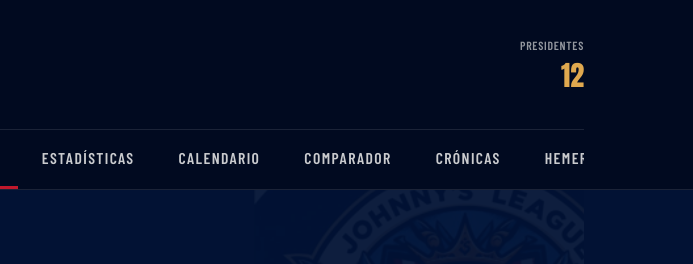
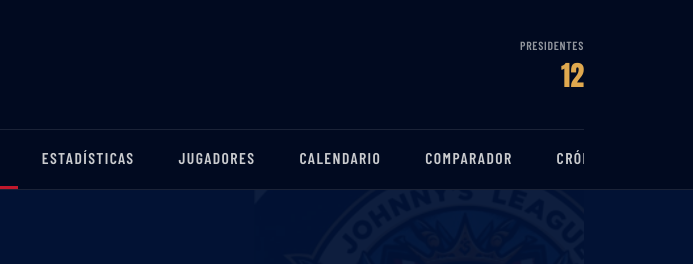
Before and after one commit to LeRaiben/johnnys-league, a website: page presidentes.html in a window 1280 px wide. Shown: the top 264 px of the page, 587-1280 px from the left. Drawn offline with nearby package versions, Linux system fonts and the light colour scheme; files whose address does not match are found by name.

Commit message:
Update presidentes.html

```diff
--- a/presidentes.html
+++ b/presidentes.html
@@ -98,6 +98,7 @@
       <a href="index.html#mercado">Mercado</a>
       <a href="presidentes.html" class="activo">Presidentes</a>
       <a href="estadisticas.html">Estadísticas</a>
+      <a href="jugadores.html">Jugadores</a>
       <a href="calendario.html">Calendario</a>
       <a href="comparador.html">Comparador</a>
       <a href="index.html#cronicas">Crónicas</a>
```
